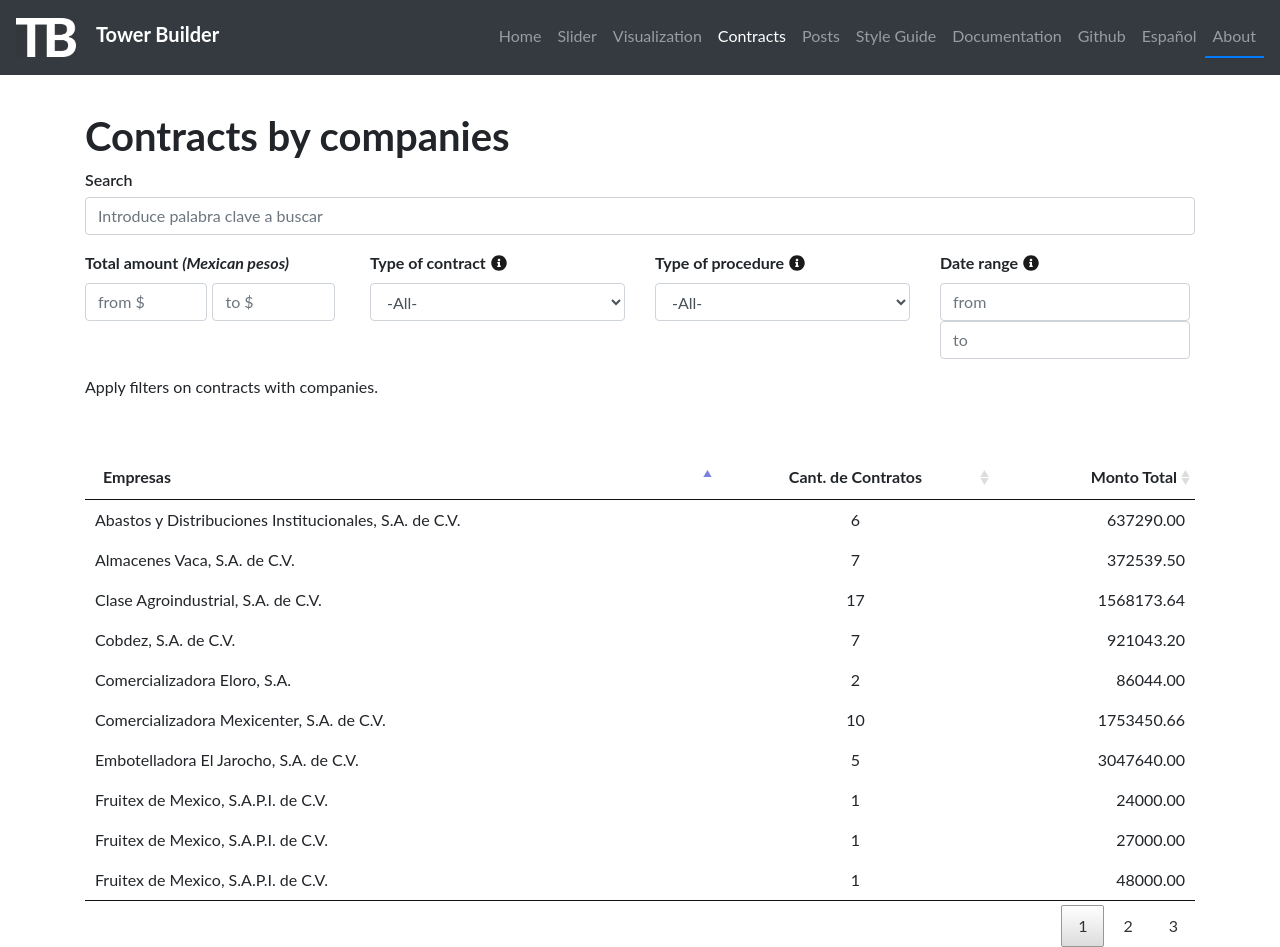
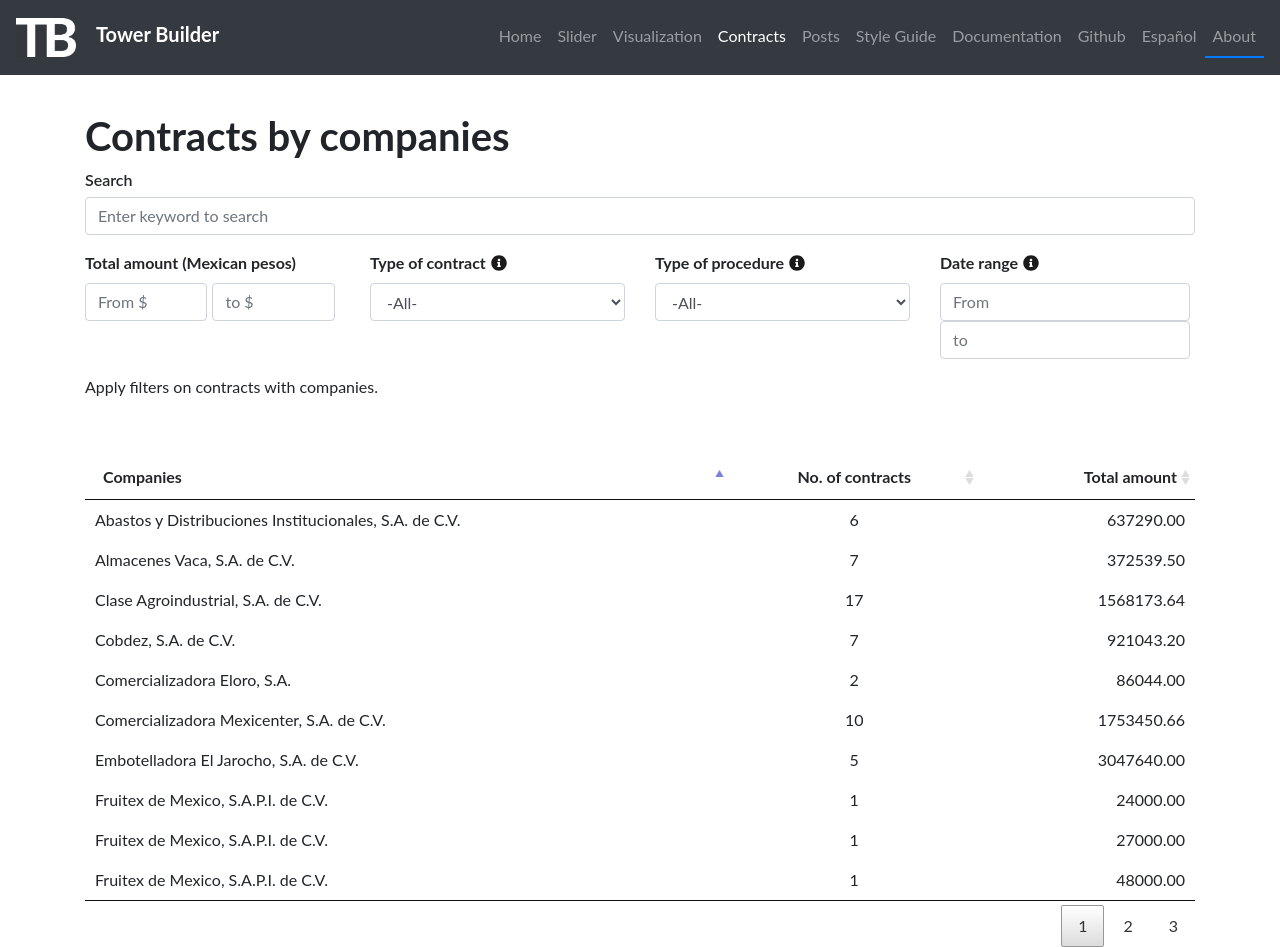
Before and after one commit to ProjectPODER/TowerBuilder, a Jekyll site: the page built from 4-contracts.html, in a window 1280 px wide and 947 px high. Built offline with Jekyll 4.4.1, drawn with Linux system fonts in a browser that asks for light colours.

Commit message:
Add variables for Contracts page and update documentation

```diff
--- a/4-contracts.html
+++ b/4-contracts.html
@@ -9,46 +9,46 @@ permalink: /contracts/
         <div class="row">
             <div class="col-lg-12">
                 <div class="contracts-content">
-                    <h1 class="contracts-title">Contracts by companies</h1>
+                    <h1 class="contracts-title">{{site.contracts_title}}</h1>
                     <div class="form-group contract-search">
-                        <label for="search" class="search-title">Search</label>
-                        <input type="text" class="form-control" id="search-text" placeholder="Introduce palabra clave a buscar">
+                        <label for="search" class="search-title">{{site.search_title}}</label>
+                        <input type="text" class="form-control" id="search-text" placeholder="{{site.search_placeholder}}">
                     </div>
                     <div class="row contract-filter">
                         <div class="col-lg-3">
                             <div class="form-group filter-box filter-amount">
-                                <label class="filter-title">Total amount <i class="title-tip">(Mexican pesos)</i></label>
-                                <input type="text" id="search-fromAmount" name="fromAmount" class="filter-input half-input filter-input-from form-control" placeholder="from $">
-                                <input type="text" id="search-toAmount" name="toAmount" class="filter-input half-input filter-input-to form-control" placeholder="to $">
+                                <label class="filter-title">{{site.amount_title}}</i></label>
+                                <input type="text" id="search-fromAmount" name="fromAmount" class="filter-input half-input filter-input-from form-control" placeholder="{{site.amount_from_placeholder}}">
+                                <input type="text" id="search-toAmount" name="toAmount" class="filter-input half-input filter-input-to form-control" placeholder="{{site.amount_to_placeholder}}">
                             </div>
                         </div>
                         <div class="col-lg-3">
                             <div class="form-group filter-box filter-contract-type">
-                                <label class="filter-title">Type of contract<img src="{{ site.baseurl }}/assets/img/info-circle-solid.svg" alt="icon" class="info-icon" data-toggle="tooltip" data-placement="bottom" title="La ley obliga a la Unidad Compradora a definir el tipo de contratación, ya que varían las normas en cada caso."></label>
+                                <label class="filter-title">{{site.type_contract_title}}<img src="{{ site.baseurl }}/assets/img/info-circle-solid.svg" alt="icon" class="info-icon" data-toggle="tooltip" data-placement="bottom" title="{{site.type_contract_title_tooltip}}"></label>
                                 <select id="search-contractType" name="contractType" class="form-control" id="" class="filter-input">
-                                    <option value="todos">-All-</option>
+                                    <option value="todos">-{{site.type_contract_all_option}}-</option>
                                 </select>
                             </div>
                         </div>
                         <div class="col-lg-3">
                             <div class="form-group filter-box filter-procedure-type">
-                                <label class="filter-title">Type of procedure<img src="{{ site.baseurl }}/assets/img/info-circle-solid.svg" alt="icon" class="info-icon" data-toggle="tooltip" data-placement="bottom" title="La licitación pública es según la ley mexicana el procedimiento adecuado para contratar obra publica. Excepcionalmente también se pueden realizar otro tipo de procedimientos como: adjudicación directa, convenio e invitación a cuando menos tres proveedores."></label>
+                                <label class="filter-title">{{site.type_procedure_title}}<img src="{{ site.baseurl }}/assets/img/info-circle-solid.svg" alt="icon" class="info-icon" data-toggle="tooltip" data-placement="bottom" title="{{site.type_procedure_title_tooltip}}"></label>
                                 <select id="search-procedureType" name="procedureType" class="form-control" id="" class="filter-input">
-                                    <option value="todos">-All-</option>
+                                    <option value="todos">-{{site.type_procedure_all_option}}-</option>
                                 </select>
                             </div>
                         </div>
                         <div class="col-lg-3">
                             <div class="form-group filter-box filter-date">
                                 <div>
-                                    <label class="filter-title">Date range<img src="{{ site.baseurl }}/assets/img/info-circle-solid.svg" alt="icon" class="info-icon" data-toggle="tooltip" data-placement="bottom" title="Encuentra los contratos activos entre dos fechas."></label>
+                                    <label class="filter-title">{{site.date_range_title}}<img src="{{ site.baseurl }}/assets/img/info-circle-solid.svg" alt="icon" class="info-icon" data-toggle="tooltip" data-placement="bottom" title="{{site.date_range_title_tooltip}}"></label>
                                 </div>
-                                <input type="text" id="search-dateFrom" class="filter-input filter-input-from datepicker__input-container form-control" placeholder="from">
-                                <input type="text" id="search-dateTo" class="filter-input filter-input-to datepicker__input-container form-control" placeholder="to">
+                                <input type="text" id="search-dateFrom" class="filter-input filter-input-from datepicker__input-container form-control" placeholder="{{site.date_range_from_placeholder}}">
+                                <input type="text" id="search-dateTo" class="filter-input filter-input-to datepicker__input-container form-control" placeholder="{{site.date_range_to_placeholder}}">
                             </div>
                         </div>
                         <div class="col-lg-12">
-                            <p class="filter-footnote">Apply filters on contracts with companies.</p>
+                            <p class="filter-footnote">{{site.filter_footnote_title}}</p>
 
                         </div>
                     </div>
--- a/_config.yml
+++ b/_config.yml
@@ -62,6 +62,29 @@ graph:
 # Customize the More information menu button title
 menu_button_title: More information
 
+# Customize the titles and placeholder inputs in Contracts page
+contracts_title: Contracts by companies
+search_title: Search
+search_placeholder: Enter keyword to search
+amount_title: Total amount (Mexican pesos)
+amount_from_placeholder: From $
+amount_to_placeholder: to $
+type_contract_title: Type of contract
+type_contract_title_tooltip: The law requires that the Buyer defines the type of contract because the rules vary in each case.
+type_contract_all_option: All
+type_procedure_title: Type of procedure
+type_procedure_title_tooltip: La licitación pública es según la ley mexicana el procedimiento adecuado para contratar obra publica. Excepcionalmente también se pueden realizar otro tipo de procedimientos como adjudicación directa, convenio e invitación a cuando menos tres proveedores.
+type_procedure_all_option: All
+date_range_title: Date range
+date_range_from_placeholder: From
+date_range_to_placeholder: to
+date_range_title_tooltip: Find active contracts between two dates.
+filter_footnote_title: Apply filters on contracts with companies.
+# Customize the Contract table titles
+column_1: Companies
+column_2: No. of contracts
+column_3: Total amount
+
 # Build settings
 plugins:
   - jekyll-feed
--- a/assets/javascript/towersearch.js
+++ b/assets/javascript/towersearch.js
@@ -1,3 +1,6 @@
+---
+---
+
 var organizations_data = null;
 var contracts_data = null;
 var table = null;
@@ -15,19 +18,19 @@ function initSearch() {
         ],
         columns: [
             {
-                title: "Empresas",
+                title: "{{site.column_1}}",
                 data: "name",
                 type: "string",
                 searchable: "false"
             },
             {
-                title: "Cant. de Contratos",
+                title: "{{site.column_2}}",
                 data: "contracts_count",
                 type: "num",
                 searchable: "false"
             },
             {
-                title: "Monto Total",
+                title: "{{site.column_3}}",
                 data: "contracts_amount",
                 type: "num",
                 render: function(data, type, row, meta) { return data.toFixed(2) },
```
Also changed, not shown: docs/C1/Seccion4.md (+36 -0 lines).
